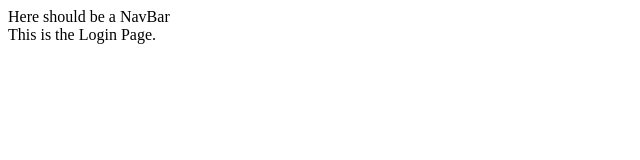
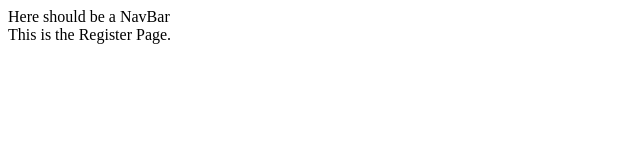
Before and after one commit to jiangsirm/Final_Project, a React (Vite) app: page / in a window 1280 px wide. Shown: the top 160 px of the page, without its empty margins (0-640 px from the left). Built offline with nearby package versions, Linux system fonts and the light colour scheme.

Commit message:
welcomepage

```diff
--- /dev/null
+++ b/src/Welcome.jsx
@@ -0,0 +1,10 @@
+function Welcome() {
+    // Kun
+    return(
+        <div>
+            This is the Register Page.
+        </div>
+    )
+}
+
+export default Welcome
--- a/src/main.jsx
+++ b/src/main.jsx
@@ -4,6 +4,7 @@ import AccountPage from './AccountPage.jsx'
 import NavBar from './Navbar.jsx';
 import Login from './Login.jsx';
 import Register from './Register.jsx';
+import Welcome from './Welcome.jsx';
 
 import {
   createBrowserRouter,
@@ -17,7 +18,7 @@ const routes = [
     children: [
       {
         path: "/",
-        element: <Login />
+        element: <Welcome />
       }
       ,
       {
```
